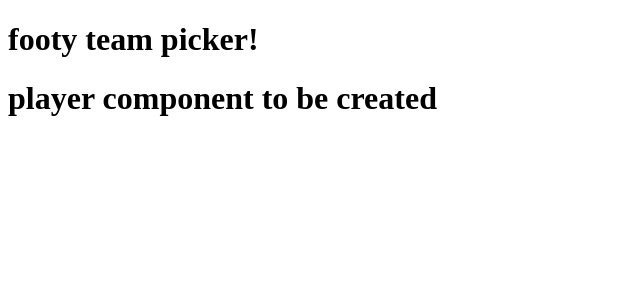
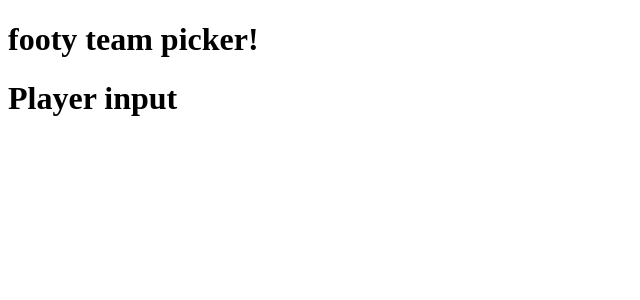
Before and after one commit to jacquescoetzee202/footy-team-picker, a React (Create React App) app: page /set-up/player in a window 1280 px wide. Shown: the top 300 px of the page, without its empty margins (0-640 px from the left). Built offline with nearby package versions, Linux system fonts and the light colour scheme.

Commit message:
added playerInput class component and mapped playerQty state to it

```diff
--- a/src/App.js
+++ b/src/App.js
@@ -5,6 +5,7 @@ import history from "./history";
 
 import Team1Input from "./components/TeamInput/Team1Input";
 import Team2Input from "./components/TeamInput/Team2Input";
+import PlayerInput from './components/PayerInput';
 
 function App() {
   return (
@@ -19,7 +20,7 @@ function App() {
         <Team2Input />
       </Route>
       <Route exact path="/set-up/player">
-        <h1>player component to be created</h1>
+        <PlayerInput />
       </Route>
     </Router>
   );
--- /dev/null
+++ b/src/components/PayerInput/PlayerInput.js
@@ -0,0 +1,12 @@
+import { Component } from "react";
+
+class PlayerInput extends Component {
+
+    render() {
+        return(
+            <h1>Player input</h1>
+        );
+    }
+}
+
+export default PlayerInput;
--- /dev/null
+++ b/src/components/PayerInput/index.js
@@ -0,0 +1,21 @@
+import PlayerInput from "./PlayerInput";
+
+import { connect } from "react-redux";
+
+//  import { addTeam } from "../../data/actions/state";
+
+const mapStateToProps = ( state ) => {
+    return {
+        playerQty: state.playerQty,
+    }
+}
+
+/*
+const mapDispatchToProps = (dispatch) => {
+    return {
+        handleAddTeam: (data) => dispatch(),
+    };
+};
+*/
+
+export default connect( mapStateToProps )(PlayerInput);
--- a/src/data/initial.js
+++ b/src/data/initial.js
@@ -10,6 +10,7 @@ const initial = {
         kit_color: 2
     },
     players: [],
+    playerQty: 10,
 };
 
 export default initial;
```
